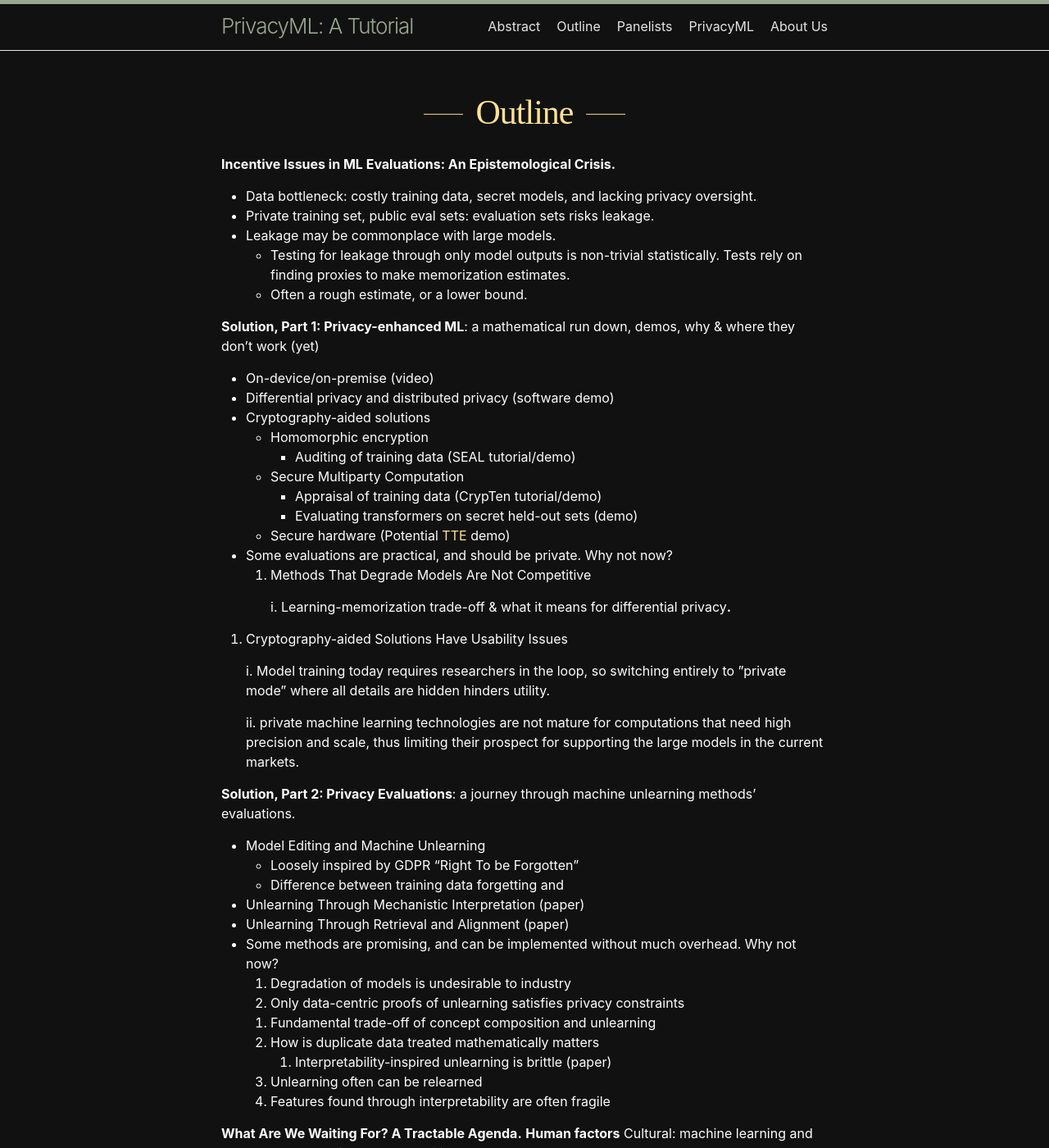
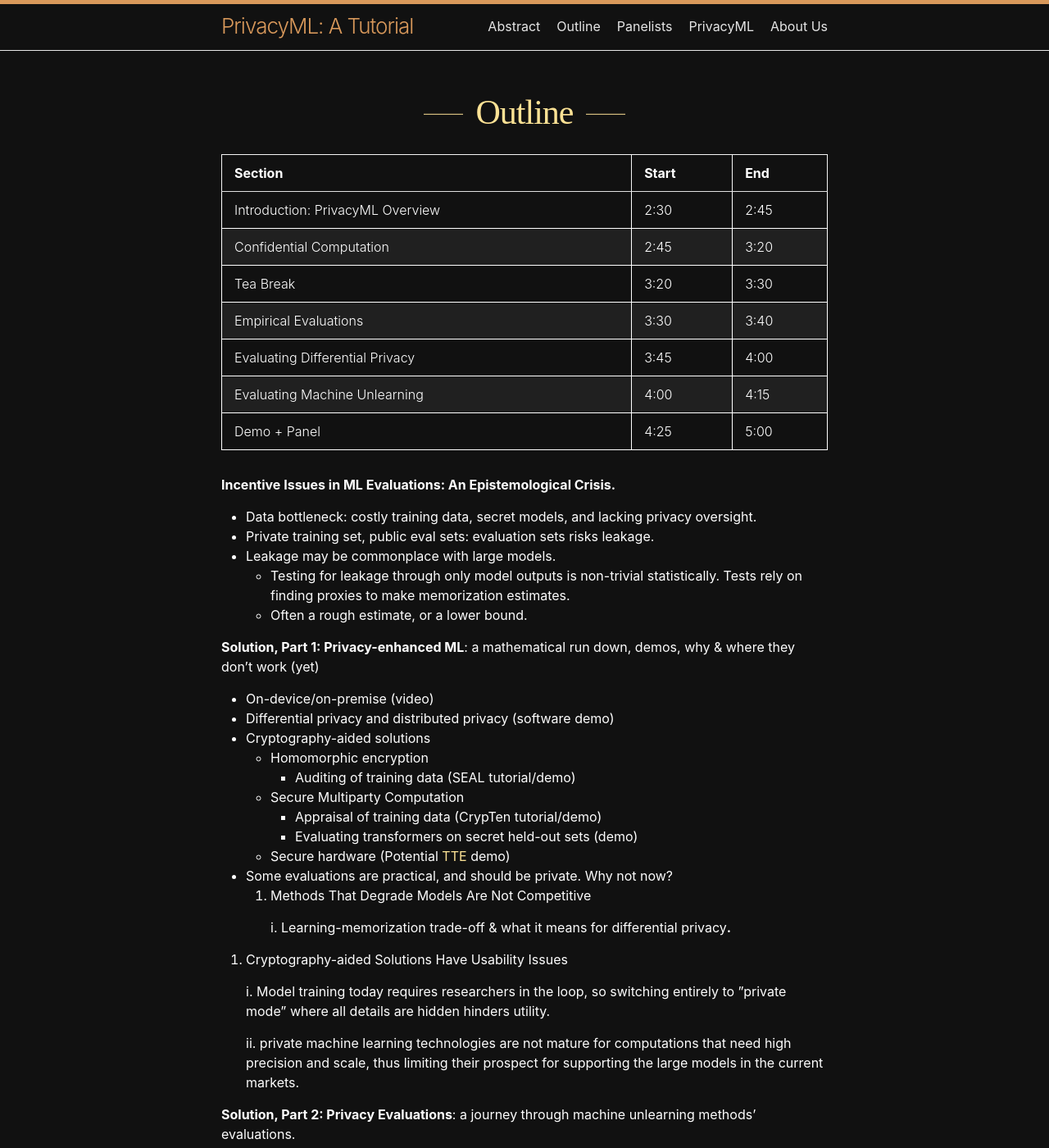
Before and after one commit to PrivacyML/privacyML.github.io, a Jekyll site: the page built from blog/outline.md, in a window 1280 px wide and 1400 px high. Shown: the whole window at 82% size. Built offline with Jekyll 4.4.1, drawn with Linux system fonts in a browser that asks for light colours.

Commit message:
Fix gemfile, update style, and add data tables.

```diff
--- a/blog/Gemfile
+++ b/blog/Gemfile
@@ -1,5 +1,5 @@
 source 'https://rubygems.org'
-gem 'github-pages'
+gem 'github-pages'#, "~>	232"
 
 # Hello! This is where you manage which Jekyll version is used to run.
 # When you want to use a different version, change it below, save the
@@ -12,7 +12,7 @@ gem 'github-pages'
 # gem "jekyll", "~> 3.9.3"
 
 # This is the default theme for new Jekyll sites. You may change this to anything you like.
-gem "minima", "~> 2.0"
+gem "minima", "= 2.5.1"
 
 # If you want to use GitHub Pages, remove the "gem "jekyll"" above and
 # uncomment the line below. To upgrade, run `bundle update github-pages`.
--- a/blog/_sass/minima.scss
+++ b/blog/_sass/minima.scss
@@ -22,17 +22,12 @@ $base-line-height: 1.5 !default;
 
 $spacing-unit:     30px !default;
 
-//$text-color:       #111 !default;
-//$background-color: #fdfdfd !default;
 $text-color: #fdfdfd !default; // dark theme
 $background-color: #111 !default; // dark theme
 $brand-color: #fde295!default;
-//$brand-color:      #079077 !default;
 $highlight-color:  #fab6e4 !default;
 
-// $grey-color:       #828282 !default;
-// $grey-color:       #2d4857 !default;
-$grey-color:       #ebeee8 !default; // dark theme
+$grey-color:       #fbe9d8 !default; // dark theme
 $grey-color-light: lighten($grey-color, 40%) !default;
 $grey-color-dark:  darken($grey-color, 25%) !default;
 
@@ -43,14 +38,6 @@ $content-width:    800px !default;
 
 $on-palm:          600px !default;
 $on-laptop:        800px !default;
-
-// Use media queries like this:
-// @include media-query($on-palm) {
-//   .wrapper {
-//     padding-right: $spacing-unit / 2;
-//     padding-left: $spacing-unit / 2;
-//   }
-// }
 
 @mixin media-query($device) {
   @media screen and (max-width: $device) {
--- a/blog/_sass/minima/_base.scss
+++ b/blog/_sass/minima/_base.scss
@@ -237,16 +237,20 @@ table {
   color: lighten($text-color, 18%);
   border-collapse: collapse;
   border: 1px solid $grey-color-light;
+  font-weight: 300;
+  font-stretch: semi-condensed;
   tr {
     &:nth-child(even) {
-      background-color: lighten($grey-color-light, 6%);
+      background-color: lighten($grey-color-dark, 3%) ;// dark mode
+      background-color: lighten($background-color, 6%);
     }
   }
   th, td {
     padding: ($spacing-unit / 3) ($spacing-unit / 2);
   }
   th {
-    background-color: lighten($grey-color-light, 3%);
+    background-color: $background-color;
+    // background-color: lighten($grey-color-light, 3%);
     border: 1px solid darken($grey-color-light, 4%);
     border-bottom-color: darken($grey-color-light, 12%);
   }
--- a/blog/_sass/minima/_layout.scss
+++ b/blog/_sass/minima/_layout.scss
@@ -216,6 +216,7 @@ html {
 
 /* Cover Image */
 .hero {
+  text-align: center;
   .feature-img {
     max-width: 100%;
     height: 50%;
--- a/blog/outline.md
+++ b/blog/outline.md
@@ -4,6 +4,15 @@ title: "Outline"
 permalink: /outline/
 ---
 
+| Section                          | Start | End  |
+|----------------------------------|-------|------|
+| Introduction: PrivacyML Overview | 2:30  | 2:45 |
+| Confidential Computation         | 2:45  | 3:20 |
+| Tea Break                        | 3:20  | 3:30 |
+| Empirical Evaluations            | 3:30  | 3:40 |
+| Evaluating Differential Privacy  | 3:45  | 4:00 |
+| Evaluating Machine Unlearning    | 4:00  | 4:15 |
+| Demo + Panel                     | 4:25  | 5:00 |
 
 **Incentive Issues in ML Evaluations: An Epistemological Crisis.**
 
```
Also changed, not shown: blog/index.md (+1 -1 lines), blog/Gemfile.lock, blog/assets/img/eva-title.jpg (deleted), blog/assets/img/eva-title.png (added).
